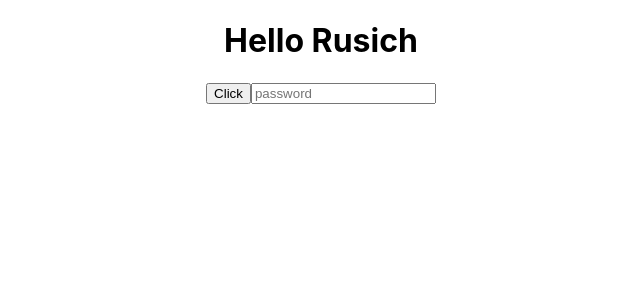
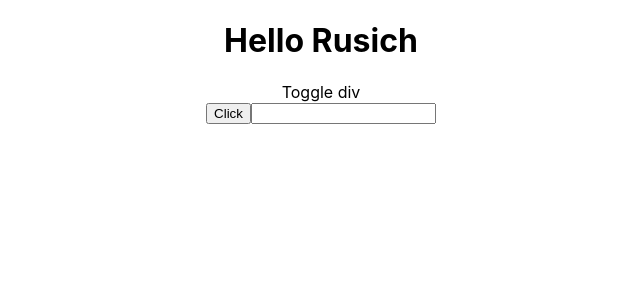
Before and after one commit to artem-vasenin/ulbitv-frontend-course, a React (Create React App) app: page / in a window 1280 px wide. Both pictures are taken after a click on the button "Click". Shown: the top 300 px of the page, without its empty margins (319-959 px from the left). Built offline with nearby package versions, Linux system fonts and the light colour scheme.

Commit message:
added user event tests

```diff
--- a/src/App.js
+++ b/src/App.js
@@ -1,11 +1,18 @@
+import {useState} from "react";
+
 import './App.css';
 
 function App() {
+  const [toggle, setToggle] = useState(false);
+  const [input, setInput] = useState('');
+
   return (
     <div className="App">
-      <h1>Hello Rusich</h1>
-      <button>Click</button>
-      <input type="text" placeholder="password"/>
+      <h1 data-testid="title">Hello Rusich</h1>
+      <p data-testid="text">{input}</p>
+      {toggle ? <div data-testid="toggle">Toggle div</div> : null}
+      <button data-testid="button" onClick={() => setToggle(!toggle)}>Click</button>
+      <input data-testid="input" type="text" onChange={e => setInput(e.target.value)}/>
     </div>
   );
 }
```
Also changed, not shown: 2 other files (tests, documents, lock files or other folders).
